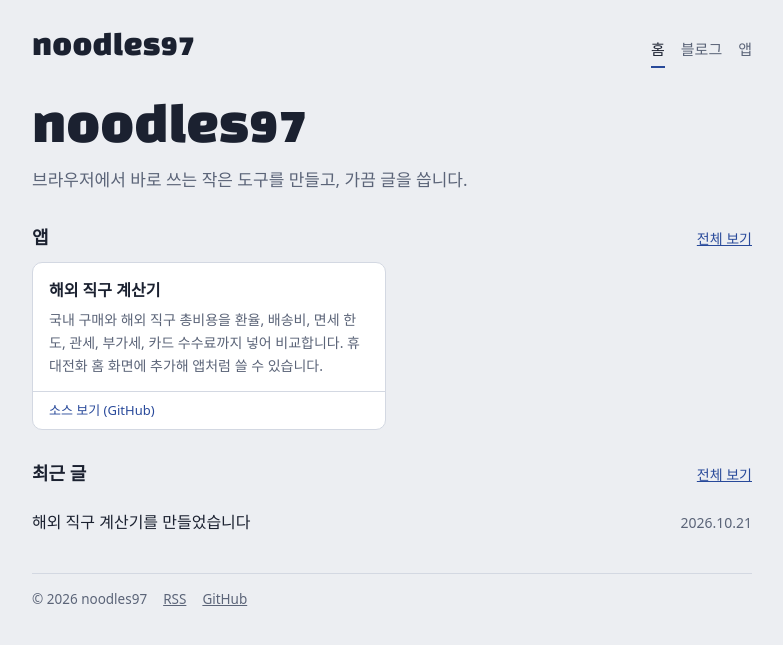
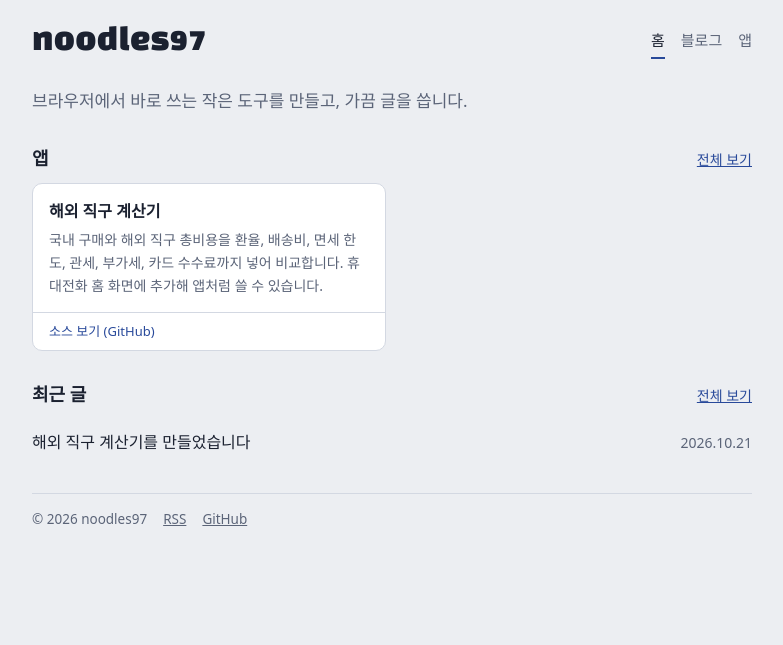
Before and after one commit to noodles97/noodles97.github.io, a Jekyll site: the page built from index.html, in a window 1280 px wide. Shown: the top 645 px of the page, without its empty margins (248-1031 px from the left). Built offline with Jekyll 4.4.1, drawn with Linux system fonts in a browser that asks for light colours; some web fonts are replaced.

Commit message:
홈에서 중복된 이름 제거, 상단 이름과 메뉴 높이 정렬
Co-Authored-By: Claude Fable 5.1 <noreply@anthropic.com>

```diff
--- a/assets/css/style.css
+++ b/assets/css/style.css
@@ -9,15 +9,14 @@ body{margin:0;background:var(--bg);color:var(--fg);font-family:var(--font-body);
 .page{max-width:720px;margin:0 auto;display:grid;gap:28px}
 a{color:var(--accent)}
 h1,h2,h3{line-height:1.25;text-wrap:balance;margin:0}
-.site-head{display:flex;flex-wrap:wrap;align-items:baseline;justify-content:space-between;gap:8px 16px}
-.brand{font-family:var(--font-display);font-size:28px;color:var(--fg);text-decoration:none;letter-spacing:.01em}
-.nav{display:flex;gap:16px;font-size:15px}
+.site-head{display:flex;flex-wrap:wrap;align-items:center;justify-content:space-between;gap:8px 16px}
+.brand{font-family:var(--font-display);font-size:30px;line-height:1;color:var(--fg);text-decoration:none;letter-spacing:.01em}
+.nav{display:flex;align-items:center;gap:16px;font-size:15px}
 .nav a{color:var(--fg-muted);text-decoration:none;padding:4px 0;border-bottom:2px solid transparent}
 .nav a:hover{color:var(--fg)}
 .nav a[aria-current=page]{color:var(--fg);border-bottom-color:var(--accent)}
 .content{display:grid;gap:32px}
 .hero{display:grid;gap:8px}
-.hero h1{font-family:var(--font-display);font-weight:400;font-size:clamp(34px,6vw,48px)}
 .lead{margin:0;color:var(--fg-muted);font-size:17px}
 .section{display:grid;gap:12px}
 .section-head{display:flex;align-items:baseline;justify-content:space-between;gap:12px}
--- a/index.html
+++ b/index.html
@@ -2,7 +2,6 @@
 layout: default
 ---
 <section class="hero">
-  <h1>{{ site.title }}</h1>
   <p class="lead">{{ site.description }}</p>
 </section>
 
```
